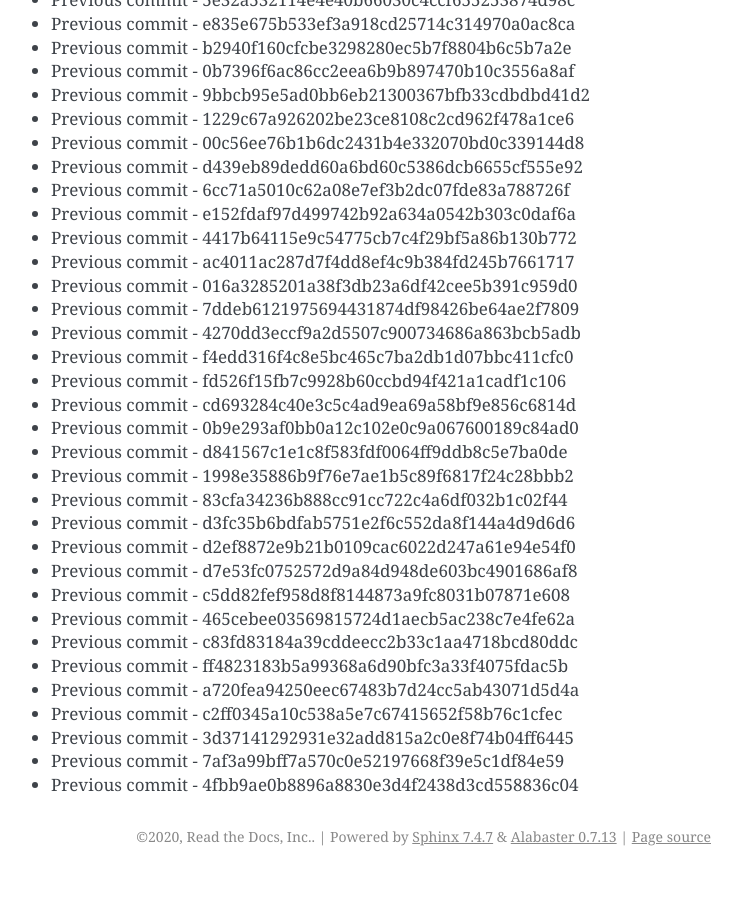
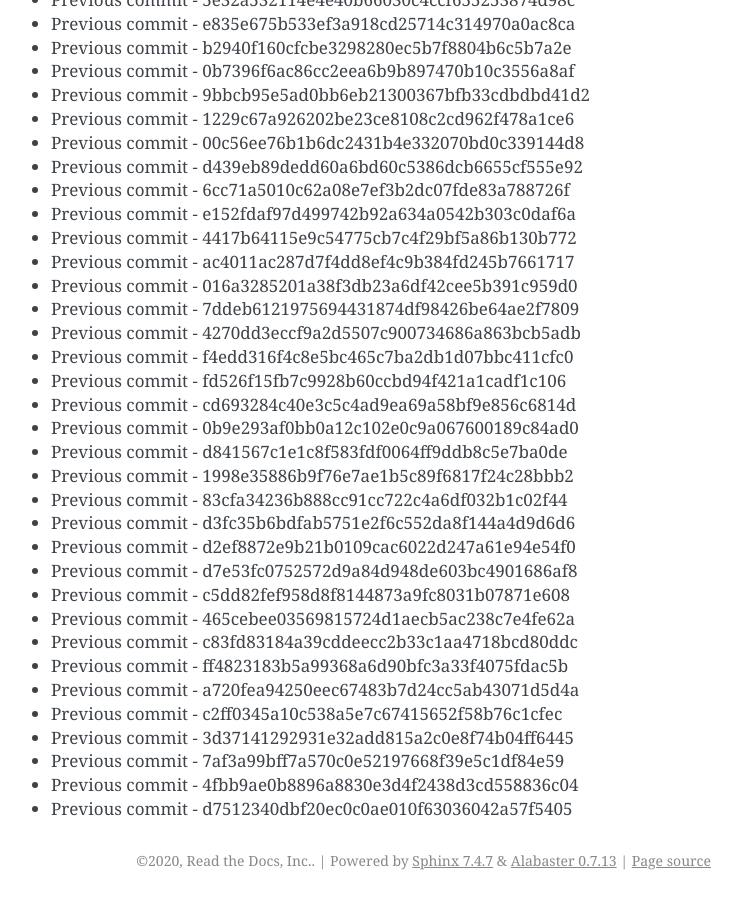
Before and after one commit to readthedocs/rtd-git-stresstest, a Sphinx documentation site: the page built from docs/updates.rst, in a window 1280 px wide and 900 px high, scrolled down 62932 px. Shown: the whole window, without its empty margins (399-1141 px from the left). Built offline with Sphinx 7.4.7, drawn with Linux system fonts in a browser that asks for light colours; before the commit the page ends 63808 px from its top, so only the background shows below that.

Commit message:
Generating commit from previous: d7512340dbf20ec0c0ae010f63036042a57f5405

```diff
--- a/docs/updates.rst
+++ b/docs/updates.rst
@@ -2676,3 +2676,4 @@ It can be tested for any performance characteristics.
 * Previous commit - 3d37141292931e32add815a2c0e8f74b04ff6445
 * Previous commit - 7af3a99bff7a570c0e52197668f39e5c1df84e59
 * Previous commit - 4fbb9ae0b8896a8830e3d4f2438d3cd558836c04
+* Previous commit - d7512340dbf20ec0c0ae010f63036042a57f5405
```
